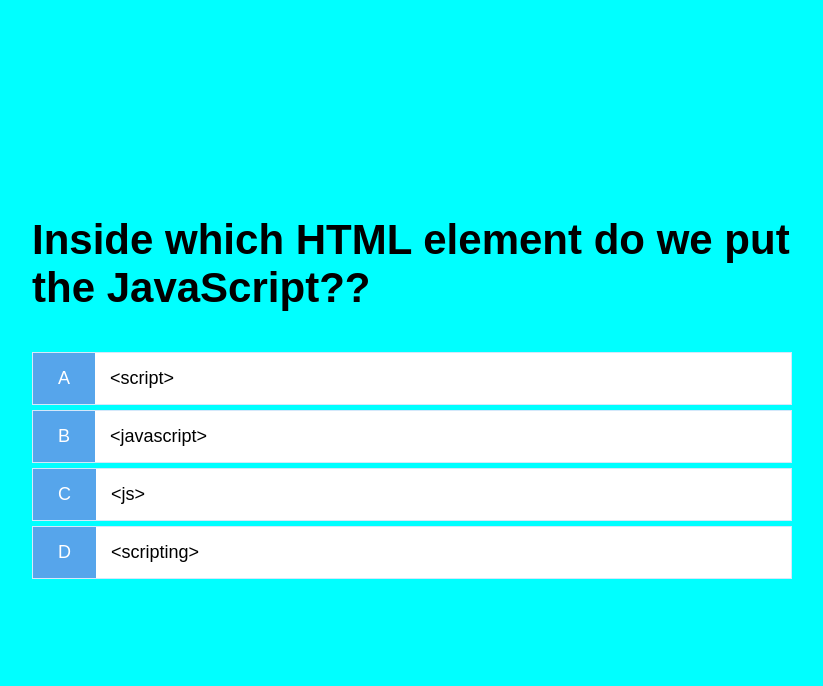
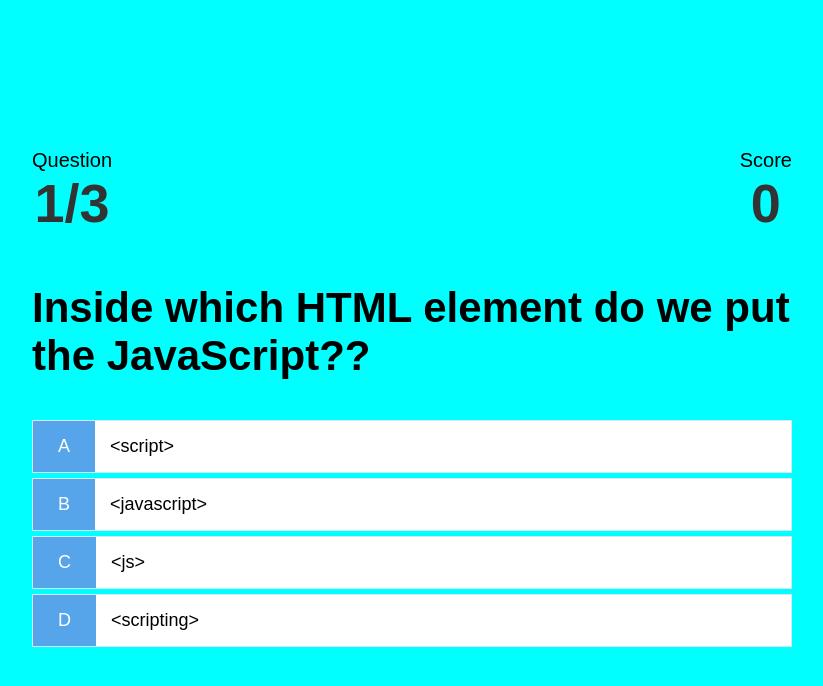
Before and after one commit to mindfreak85/Quiz-App, a plain HTML site: page game.html in a window 1280 px wide. Shown: the whole page, without its empty margins (228-1051 px from the left). Drawn offline with Linux system fonts and the light colour scheme.

Commit message:
Added score tags and question numbers counter

```diff
--- a/game.css
+++ b/game.css
@@ -31,3 +31,18 @@
 .incorrect{
     background-color: red;
 }
+
+/* HUD */
+#hud{
+    display: flex;
+    justify-content: space-between;
+}
+
+.hud-prefix{
+    text-align: center;
+    font-size: 2rem;
+}
+
+.hud-main-text{
+    text-align: center;
+}
--- a/game.html
+++ b/game.html
@@ -10,7 +10,24 @@
 </head>
 <body>
     <div class="container">
-        <div id="home" class="justify-center flex-column">
+        <div id="game" class="justify-center flex-column">
+            <div id="hud">
+                <div id="hud-item">
+                    <p class="hud-prefix">
+                        Question
+                    </p>
+                    <h1 class="hud-main-text" id="questionCounter">
+                    </h1>
+                </div>
+                <div id="hud-item">
+                    <p class="hud-prefix">
+                        Score
+                    </p>
+                    <h1 class="hud-main-text" id="score">
+                        0
+                    </h1>
+                </div>
+            </div>
             <h2 id="question">What is the answer to this question?</h2>
             <div class="choice-container">
                 <p class="choice-prefix">A</p>
--- a/game.js
+++ b/game.js
@@ -1,5 +1,7 @@
 const question = document.getElementById("question");
 const choices = Array.from(document.getElementsByClassName("choice-text"));
+const questionCounterText = document.getElementById("questionCounter");
+const scoreText = document.getElementById("score");
 
 let currentQuestion = {};
 let acceptingAnswers = true;
@@ -56,6 +58,7 @@ getNewQuestion = () => {
     }
 
     questionCounter++;
+    questionCounterText.innerText = `${questionCounter}/${MAX_QUESTIONS}`;
     const questionIndex = Math.floor(Math.random() * availableQuestions.length);
     currentQuestion = availableQuestions[questionIndex];
     question.innerText = currentQuestion.question;
@@ -79,6 +82,11 @@ choices.forEach(choice =>{
 
         const classToApply = selectedAnswer == currentQuestion.answer ? 'correct' : 'incorrect';
 
+        if(classToApply === 'correct') {
+            incrementScore(CORRECT_BONUS);
+        }
+
+
         selectedChoice.parentElement.classList.add(classToApply);
         setTimeout(() => {
             selectedChoice.parentElement.classList.remove(classToApply);
@@ -88,4 +96,9 @@ choices.forEach(choice =>{
     })
 })
 
+incrementScore = num => {
+    score += num;
+    scoreText.innerText = score;
+}
+
 startGame();
```
